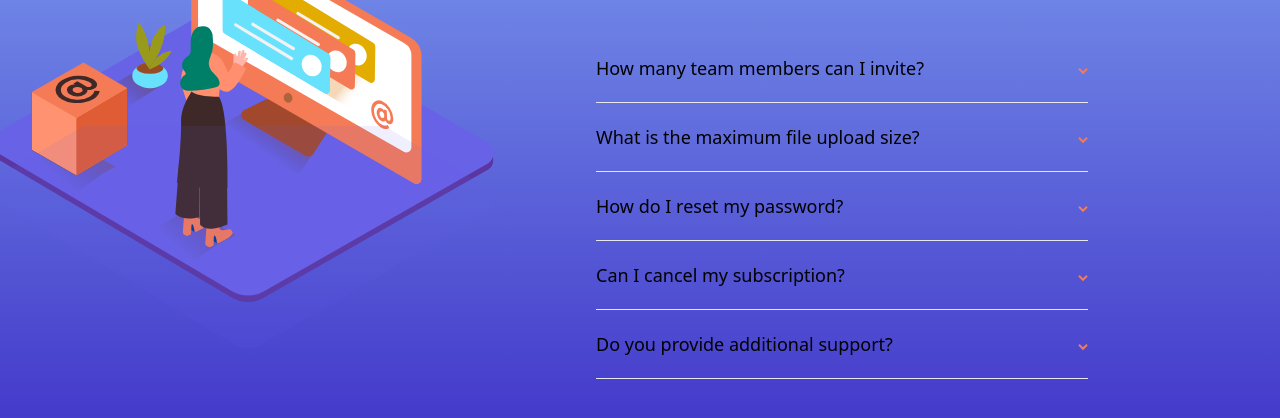
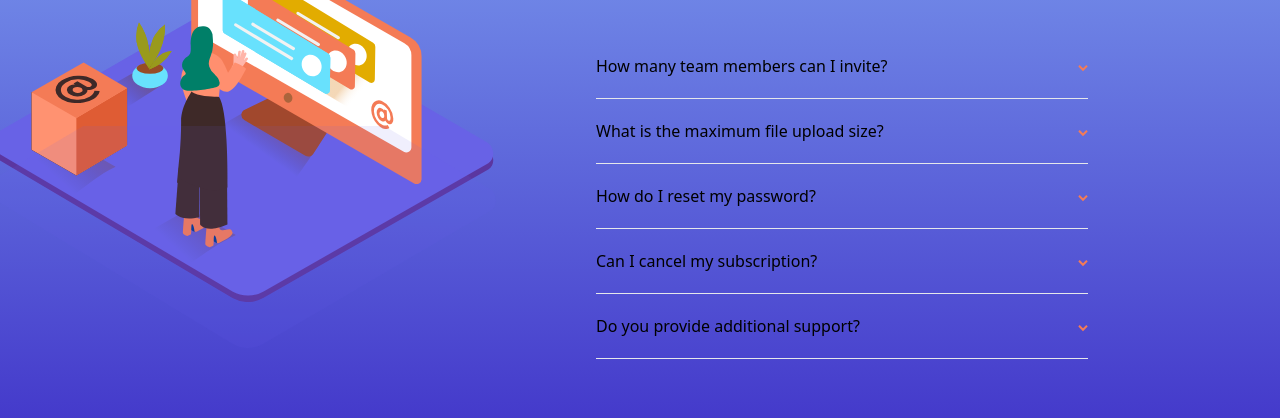
Before and after one commit to KamyESI/FAC-accordion-card, a plain HTML site: page docs/index.html in a window 1280 px wide. Shown: the part 370-788 px from the top of the page. Drawn offline with Linux system fonts and the light colour scheme.

Commit message:
final version
final design

```diff
--- a/docs/index.html
+++ b/docs/index.html
@@ -20,13 +20,13 @@
     >
       <img
         src="images/illustration-woman-online-mobile.svg"
-        class="fixed top-10 self-center w-2/3 max-h-96 lg:absolute lg:-left-52 lg:top-44"
+        class="absolute top-10 self-center w-2/3 max-h-96 lg:absolute lg:-left-52 lg:top-44"
         alt=""
         srcset=""
       />
       <img
         src="images/bg-pattern-mobile.svg"
-        class="fixed top-52 self-center w-2/3 max-h-96 max-w-lg lg:absolute lg:-left-20 lg:top-96"
+        class="absolute top-44 self-center w-2/3 max-h-96 max-w-lg lg:absolute lg:-left-20 lg:top-96"
         alt=""
       />
       <h1 class="text-5xl font-bold text-center mt-40 mb-16 lg:w-1/2">FAQ</h1>
@@ -36,7 +36,7 @@
         class="flex flex-col lg:w-1/2"
       >
         <div class="container flex items-baseline justify-between">
-          <a href="#" class="text-lg pb-5 hover:text-red-500"
+          <a href="#" class="text-base pb-5 hover:text-red-500"
             >How many team members can I invite?</a
           >
           <svg width="10" height="7" xmlns="http://www.w3.org/2000/svg">
@@ -57,7 +57,7 @@
         class="flex flex-col lg:w-1/2"
       >
         <div class="container flex items-baseline justify-between">
-          <a href="#" class="text-lg pb-5 hover:text-red-500"
+          <a href="#" class="text-base pb-5 hover:text-red-500"
             >What is the maximum file upload size?</a
           >
           <svg width="10" height="7" xmlns="http://www.w3.org/2000/svg">
@@ -78,7 +78,7 @@
         class="flex flex-col lg:w-1/2"
       >
         <div class="container flex items-baseline justify-between">
-          <a href="#" class="text-lg pb-5 hover:text-red-500"
+          <a href="#" class="text-base pb-5 hover:text-red-500"
             >How do I reset my password?</a
           >
           <svg width="10" height="7" xmlns="http://www.w3.org/2000/svg">
@@ -99,7 +99,7 @@
         class="flex flex-col lg:w-1/2"
       >
         <div class="container flex items-baseline justify-between">
-          <a href="#" class="text-lg pb-5 hover:text-red-500"
+          <a href="#" class="text-base pb-5 hover:text-red-500"
             >Can I cancel my subscription?</a
           >
           <svg width="10" height="7" xmlns="http://www.w3.org/2000/svg">
@@ -120,7 +120,7 @@
         class="flex flex-col lg:w-1/2"
       >
         <div class="container flex items-baseline justify-between">
-          <a href="#" class="text-lg pb-5 hover:text-red-500"
+          <a href="#" class="text-base pb-5 hover:text-red-500"
             >Do you provide additional support?</a
           >
           <svg width="10" height="7" xmlns="http://www.w3.org/2000/svg">
```
